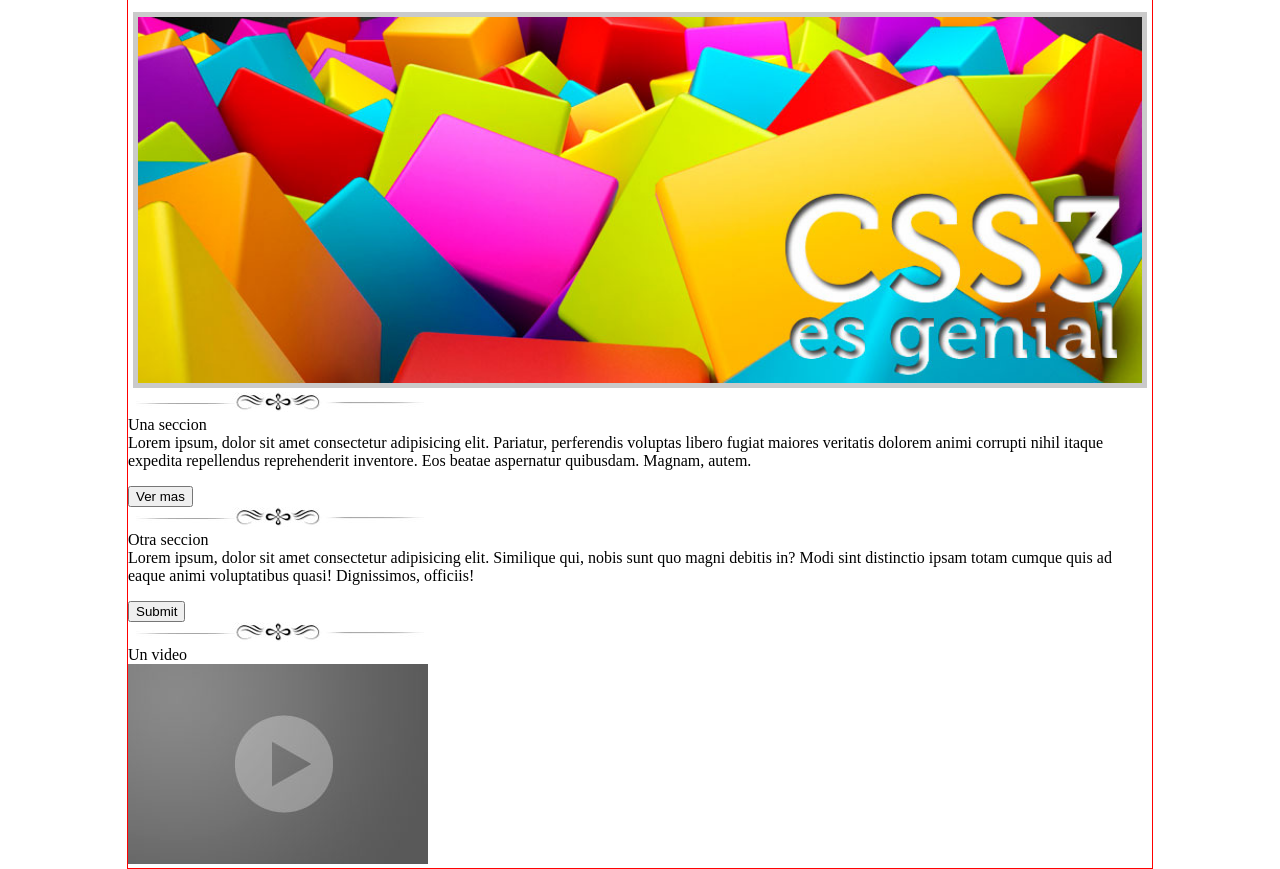
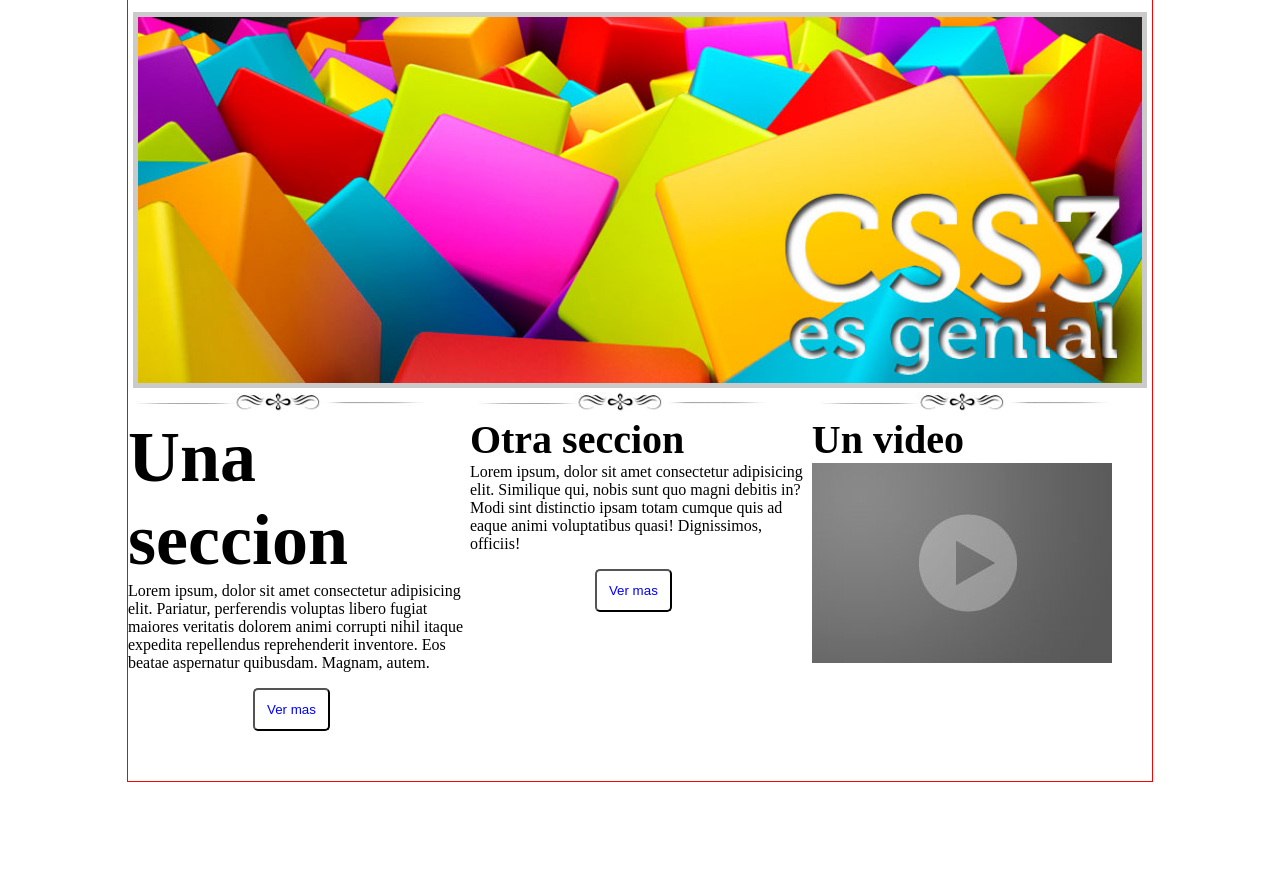
Before and after one commit to Montsemi/pw12132233, a plain HTML site: page practica01css/index.html in a window 1280 px wide. Shown: the part 215-1084 px from the top of the page. After the commit the page ends 997 px from the top, so only its background shows below. Drawn offline with Linux system fonts and the light colour scheme.

Commit message:
Practica01 CSS terminada

```diff
--- a/practica01css/css/estilos.css
+++ b/practica01css/css/estilos.css
@@ -52,3 +52,31 @@ header nav ul li{
     border: 5px solid rgba(150,150,150,0.5)/* 0.5 para que sea semitransparente */;
     width: 98%;
 }
+#seccion02{
+    margin-bottom: 50px;
+}
+#seccion02 article{
+    /*border: 1px solid blue;*/
+    display:inline-block;
+    vertical-align: top;
+    width: 33.0%;
+
+}
+#seccion02 article input[type="submit"]{
+    background:white;
+    border-radius: 5px;
+    color: blue;
+    padding: 12px;
+    margin-left: 125px;
+
+}
+.nito{
+    font-weight: bold;/*Negritas*/
+}
+.otraSeccion{
+    font-size: 2.5em;/*16px X 2.5*/
+
+}
+.unaSeccion{
+    font-size: 4.5em; /*<--------- 16px X 4.5*/
+}
--- a/practica01css/index.html
+++ b/practica01css/index.html
@@ -49,7 +49,7 @@
         Lorem ipsum, dolor sit amet consectetur adipisicing elit. Similique qui, nobis sunt quo magni debitis in? Modi sint
         distinctio ipsam totam cumque quis ad eaque animi voluptatibus quasi! Dignissimos, officiis!
         <p></p>
-        <input type="submit" values="Ver mas">
+        <input type="submit" value="Ver mas">
     </article>
     <article>
         <img src="img/separador.jpg" alt="">
```
